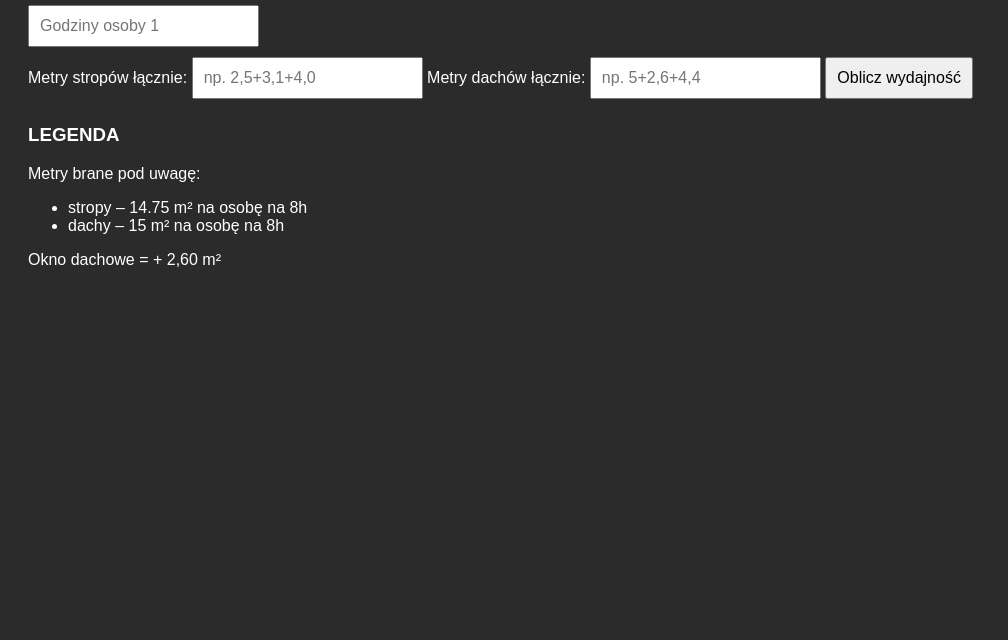
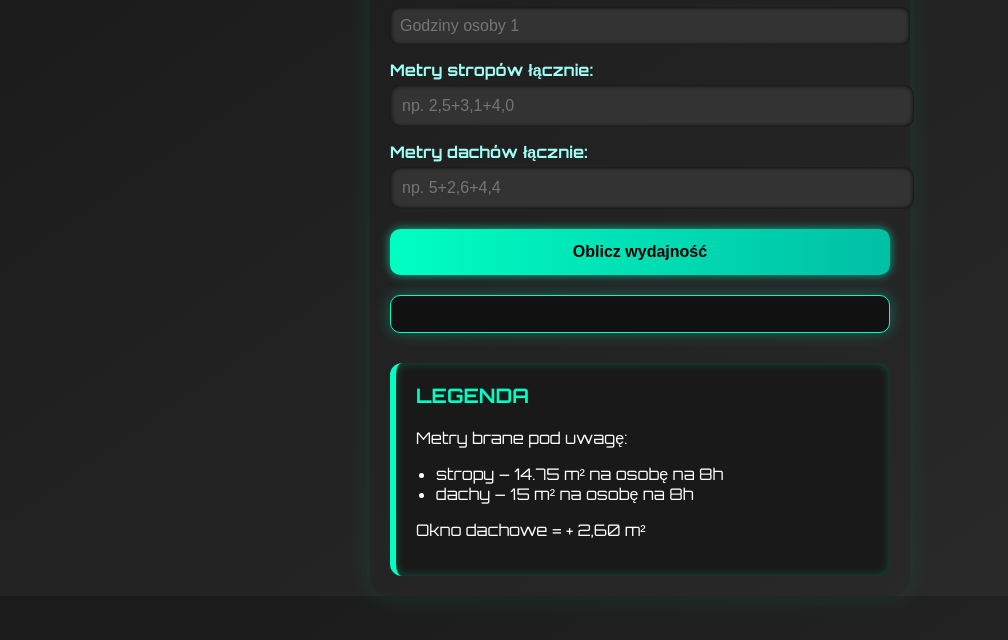
Before and after one commit to romanreigns997/romanreigns997.github.io, a plain HTML site: page index.html in a window 1280 px wide. Shown: the part 160-800 px from the top of the page, without its empty margins (0-1008 px from the left). Drawn offline with Linux system fonts and the light colour scheme.

Commit message:
Update index.html

```diff
--- a/index.html
+++ b/index.html
@@ -1,4 +1,3 @@
-
 <!DOCTYPE html>
 <html lang="pl">
 <head>
@@ -6,30 +5,97 @@
   <meta name="viewport" content="width=device-width, initial-scale=1.0"/>
   <title>Kalkulator wydajności</title>
   <style>
+    @import url('https://fonts.googleapis.com/css2?family=Orbitron:wght@400;700&display=swap');
+
     body {
-      background-color: #2b2b2b;
+      background: linear-gradient(145deg, #1a1a1a, #2b2b2b);
       color: #ffffff;
-      font-family: Arial, sans-serif;
+      font-family: 'Orbitron', sans-serif;
       padding: 20px;
+      max-width: 500px;
+      margin: auto;
+      box-shadow: 0 0 30px rgba(0, 255, 195, 0.1);
+      border-radius: 20px;
     }
-    h1, h2, h3 {
-      color: #ffffff;
+
+    h1 {
+      text-align: center;
+      margin-bottom: 20px;
+      color: #00ffc3;
+      text-shadow: 2px 2px 10px #00ffc360;
+      font-size: 26px;
+      letter-spacing: 1px;
     }
-    input, button {
-      margin: 5px 0;
-      padding: 10px;
+
+    label {
+      font-weight: bold;
+      display: block;
+      margin-top: 15px;
+      color: #9efff4;
+    }
+
+    input[type="number"],
+    input[type="tel"] {
+      width: 100%;
+      padding: 12px;
+      margin-top: 5px;
+      border: none;
+      border-radius: 10px;
+      background-color: #333;
+      color: #fff;
       font-size: 16px;
+      box-shadow: inset 0 0 5px #000;
     }
-    .hidden {
-      display: none;
+
+    button {
+      width: 100%;
+      padding: 14px;
+      margin-top: 20px;
+      background: linear-gradient(90deg, #00ffc3, #00bfa5);
+      color: #000;
+      font-weight: bold;
+      font-size: 16px;
+      border: none;
+      border-radius: 10px;
+      cursor: pointer;
+      box-shadow: 0 0 10px #00ffc3aa;
+      transition: all 0.3s ease;
     }
-    #logo {
-      width: 100px;
-      margin-bottom: 20px;
+
+    button:hover {
+      transform: scale(1.03);
+      box-shadow: 0 0 20px #00ffc3;
     }
+
     .result {
+      background-color: #111;
+      border: 1px solid #00ffc3;
+      border-radius: 10px;
+      padding: 18px;
       margin-top: 20px;
+      font-size: 18px;
+      text-align: center;
+      box-shadow: 0 0 15px rgba(0, 255, 195, 0.3);
+    }
+
+    #legenda {
+      margin-top: 30px;
+      background-color: #191919;
+      padding: 20px;
+      border-radius: 12px;
+      border-left: 6px solid #00ffc3;
+      box-shadow: inset 0 0 10px #00ffc340;
+    }
+
+    #legenda h3 {
+      margin-top: 0;
+      color: #00ffc3;
       font-size: 20px;
+    }
+
+    ul {
+      margin: 0;
+      padding-left: 20px;
     }
   </style>
 </head>
@@ -72,6 +138,14 @@
         input.placeholder = 'Godziny osoby ' + (i + 1);
         input.id = 'godzina-' + i;
         input.step = '0.1';
+        input.style.marginTop = '10px';
+        input.style.width = '100%';
+        input.style.borderRadius = '8px';
+        input.style.border = 'none';
+        input.style.backgroundColor = '#333';
+        input.style.color = '#fff';
+        input.style.padding = '10px';
+        input.style.boxShadow = 'inset 0 0 5px #000';
         container.appendChild(input);
       }
     }
```
